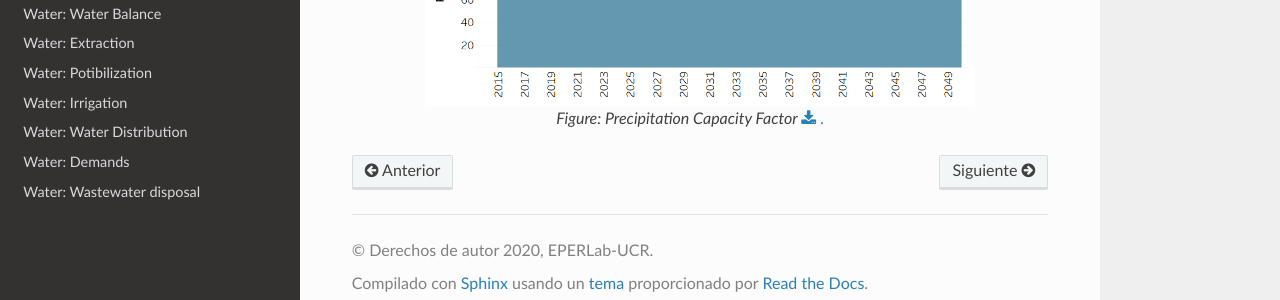
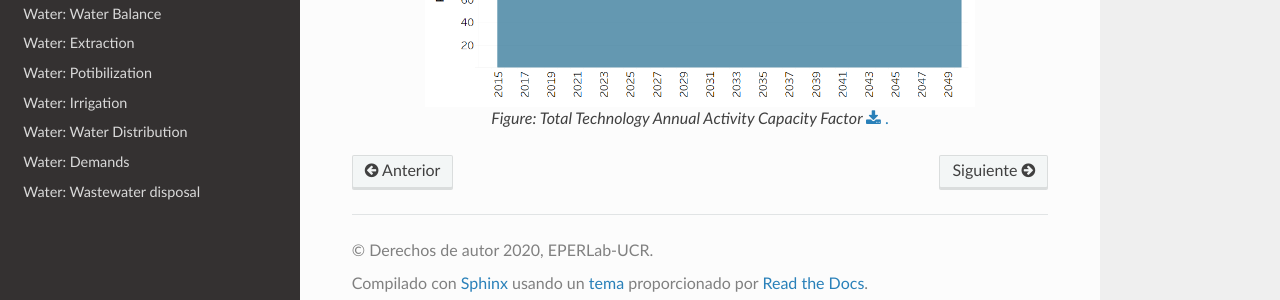
Before and after one commit to EPERLab/CLEW, a Sphinx documentation site: the page built from docs/fichas/07_Precipitation.rst, in a window 1280 px wide and 900 px high, scrolled down 743 px. Shown: the part 580-880 px from the top of the window. Built offline with Sphinx 7.4.7 and the Read the Docs theme 2.0.0, drawn with Linux system fonts in a browser that asks for light colours; formulas are drawn with MathJax 3.

Commit message:
Update 07_Precipitation.rst

```diff
--- a/docs/fichas/07_Precipitation.rst
+++ b/docs/fichas/07_Precipitation.rst
@@ -38,4 +38,4 @@ TotalTechnologyAnnual Activity[r,t,y]
    :align:   center
    :width:   550 px
 
-   *Figure: Precipitation Capacity Factor* :download:`. <csv/Precipitation_TotalTechnologyAnnualActivity.csv>`
+   *Figure: Total Technology Annual Activity Capacity Factor* :download:`. <csv/Precipitation_TotalTechnologyAnnualActivity.csv>`
```
